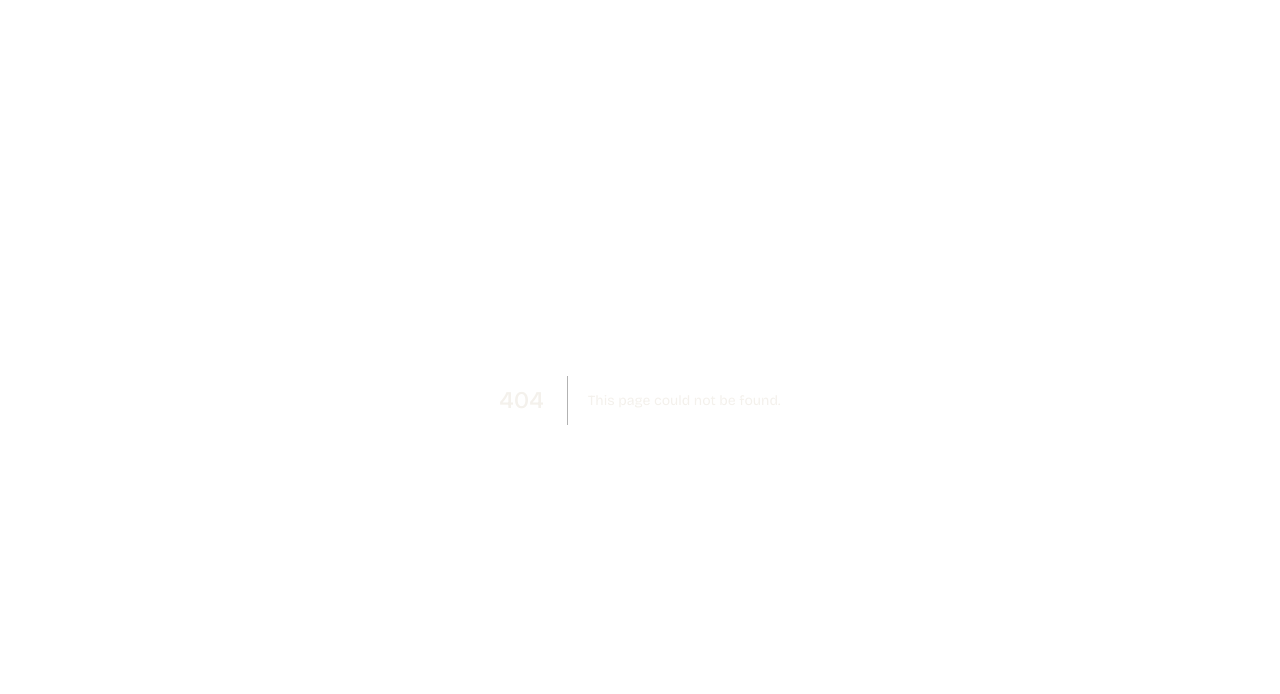
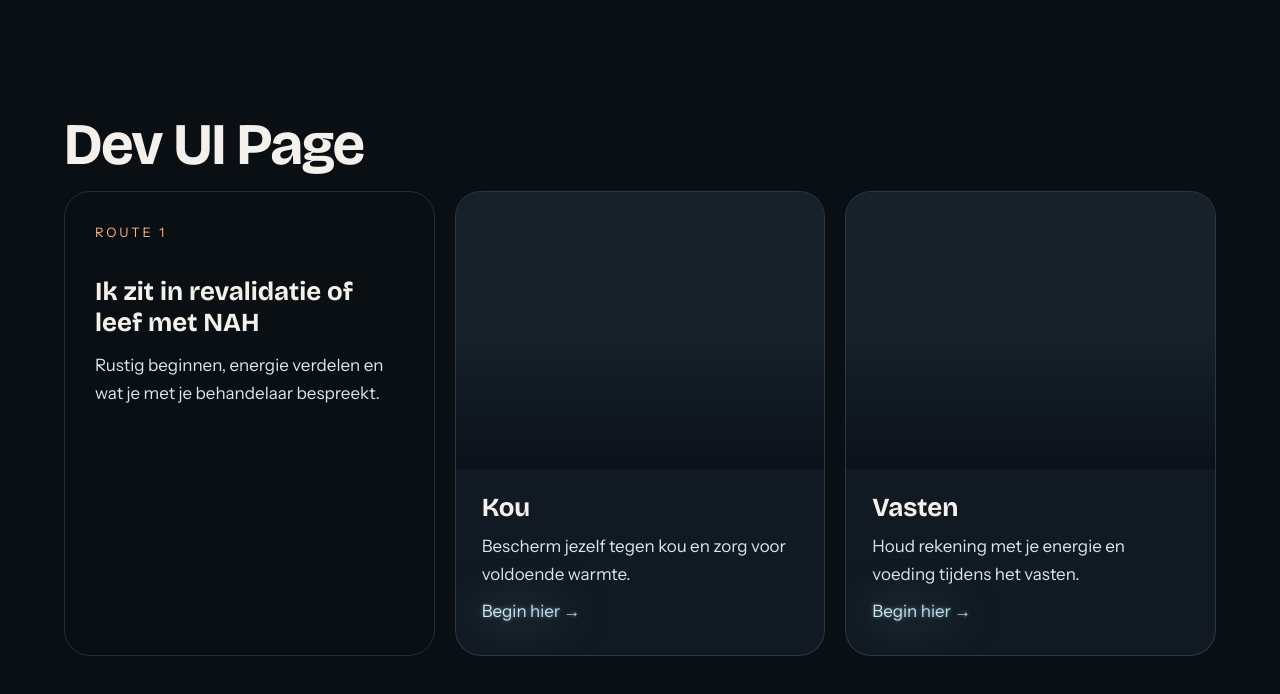
Before and after one commit to PyroDanny/vuurvanbinnen, a Next.js app: page /dev/ui in a window 1280 px wide. Before the commit this address had no page. Shown: the top 694 px of the page. Built offline with nearby package versions, Linux system fonts and the light colour scheme.

Commit message:
feat: add Card component and Dev UI page with initial layout

```diff
--- /dev/null
+++ b/src/app/dev/ui/page.tsx
@@ -0,0 +1,47 @@
+import { Card, CardBody } from "@/components/ui/Card";
+import { Metadata } from "next";
+
+export const metadata: Metadata = {
+  title: "Dev UI Page",
+  robots: { index: false, follow: false },
+};
+
+export default function UiPage() {
+  return (
+    <main>
+      <section className="section">
+        <div className="container-page stack">
+          <h1 className="h2">Dev UI Page</h1>
+          <div className="grid-auto">
+            <Card interactive className="bg-transparent">
+              <span className="eyebrow eyebrow-flame">Route 1</span>
+              <h3 className="h3">Ik zit in revalidatie of leef met NAH</h3>
+              <p>
+                Rustig beginnen, energie verdelen en wat je met je behandelaar
+                bespreekt.
+              </p>
+            </Card>
+            <Card media interactive>
+              <span className="photo aspect-[4/3]" />
+              <CardBody>
+                <h3 className="h3">Kou</h3>
+                <p>Bescherm jezelf tegen kou en zorg voor voldoende warmte.</p>
+                <span className="text-frost mt-auto">Begin hier →</span>
+              </CardBody>
+            </Card>
+            <Card media interactive>
+              <span className="photo aspect-[4/3]" />
+              <CardBody>
+                <h3 className="h3">Vasten</h3>
+                <p>
+                  Houd rekening met je energie en voeding tijdens het vasten.
+                </p>
+                <span className="text-frost mt-auto">Begin hier →</span>
+              </CardBody>
+            </Card>
+          </div>
+        </div>
+      </section>
+    </main>
+  );
+}
--- a/src/app/globals.css
+++ b/src/app/globals.css
@@ -284,9 +284,6 @@
   --flame-text: #ffb37a;
   --flame-soft: rgba(255, 107, 44, 0.16);
   --glow: rgba(255, 107, 44, 0.5);
-  --frost-a: #f4fbff;
-  --frost-b: #cfefff;
-  --frost-c: #8fd3f4;
   --frost-glow: rgba(143, 211, 244, 0.42);
   --flame-a: #ffb37a;
   --flame-b: #ff6b2c;
@@ -640,28 +637,6 @@
   animation: var(--animate-flame-shift);
 }
 
-/* Koude tekst: text-frost
-   IJzig verloop (wit → ijsblauw) met een koude gloed en een trage glinstering.
-   Tegenhanger van text-flame, bijv. <span class="text-frost">Koud van buiten,</span> */
-@utility text-frost {
-  background: linear-gradient(
-    100deg,
-    var(--frost-a) 0%,
-    var(--frost-b) 30%,
-    var(--frost-c) 50%,
-    var(--frost-d) 70%,
-    var(--frost-a) 100%
-  );
-  background-size: 240% 100%;
-  -webkit-background-clip: text;
-  background-clip: text;
-  color: transparent;
-  -webkit-text-fill-color: transparent;
-  filter: drop-shadow(0 0 18px var(--frost-glow-soft))
-    drop-shadow(0 0 2px var(--frost-glow));
-  animation: var(--animate-frost-shimmer);
-}
-
 /* Alleen de koude gloed, de tekstkleur blijft: glow-frost
    Handig op gewone tekst, labels of een cijfer (bijv. de ademtimer). */
 @utility glow-frost {
@@ -911,8 +886,12 @@
     gap: 0;
     overflow: hidden;
   }
+  .card-media > .photo {
+    border-radius: 0;
+  }
   .card-body {
     display: flex;
+    flex: 1;
     flex-direction: column;
     gap: 10px;
     padding: 24px 26px 30px;
--- /dev/null
+++ b/src/components/ui/Card.tsx
@@ -0,0 +1,46 @@
+import { cn } from "@/lib/utils";
+import { cva, type VariantProps } from "class-variance-authority";
+
+export const cardVariants = cva("card", {
+  variants: {
+    tone: {
+      default: "",
+      warm: "card-warm",
+    },
+    interactive: {
+      true: "card-hover",
+      false: "",
+    },
+    media: {
+      true: "card-media",
+      false: "",
+    },
+  },
+  defaultVariants: {
+    tone: "default",
+    interactive: false,
+    media: false,
+  },
+});
+
+type CardProps = React.ComponentProps<"div"> &
+  VariantProps<typeof cardVariants>;
+
+export function Card({
+  tone,
+  interactive,
+  media,
+  className,
+  ...props
+}: CardProps) {
+  return (
+    <div
+      className={cn(cardVariants({ tone, interactive, media }), className)}
+      {...props}
+    ></div>
+  );
+}
+
+export function CardBody({ className, ...props }: React.ComponentProps<"div">) {
+  return <div className={cn("card-body", className)} {...props}></div>;
+}
```
